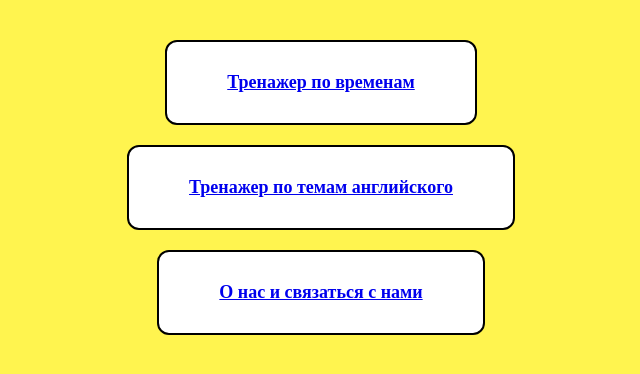
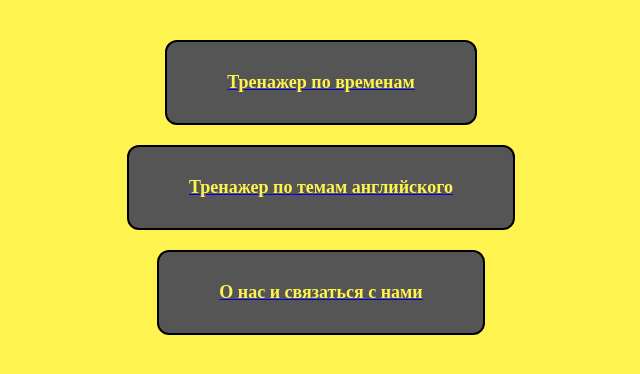
Before and after one commit to developeryudintsev/english_project, a React (Vite) app in the folder context-app/: page / in a window 1280 px wide. Shown: the top 374 px of the page, without its empty margins (319-959 px from the left). Built offline with nearby package versions, Linux system fonts and the light colour scheme.

Commit message:
english_projectv0.7

```diff
--- a/context-app/src/AppRoutes.tsx
+++ b/context-app/src/AppRoutes.tsx
@@ -30,7 +30,9 @@ export const AppRoutes = () => {
                         <Link to="/app">
                             <div
                                 style={{
-                                    background: "white",
+                                    background: "#555",
+                                    color:'#FFF44F',
+                                    textDecoration: 'none',
                                     border: "2px solid black",
                                     padding: "30px 60px",
                                     borderRadius: "12px",
@@ -46,7 +48,9 @@ export const AppRoutes = () => {
                         <Link to="/themes">
                             <div
                                 style={{
-                                    background: "white",
+                                    background: "#555",
+                                    color:'#FFF44F',
+                                    textDecoration: 'none',
                                     border: "2px solid black",
                                     padding: "30px 60px",
                                     borderRadius: "12px",
@@ -62,7 +66,9 @@ export const AppRoutes = () => {
                         <Link to="/about">
                             <div
                                 style={{
-                                    background: "white",
+                                    textDecoration: 'none',
+                                    background: "#555",
+                                    color:'#FFF44F',
                                     border: "2px solid black",
                                     padding: "30px 60px",
                                     borderRadius: "12px",
```
